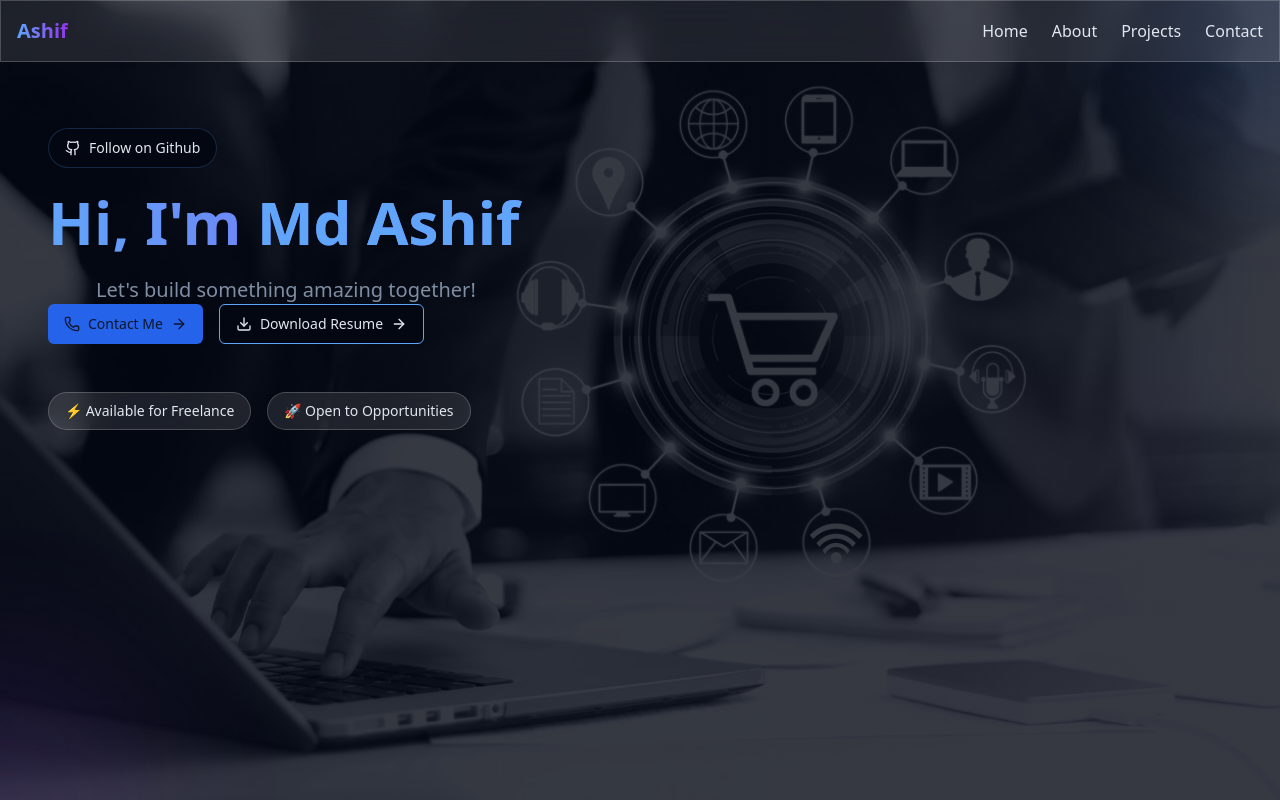
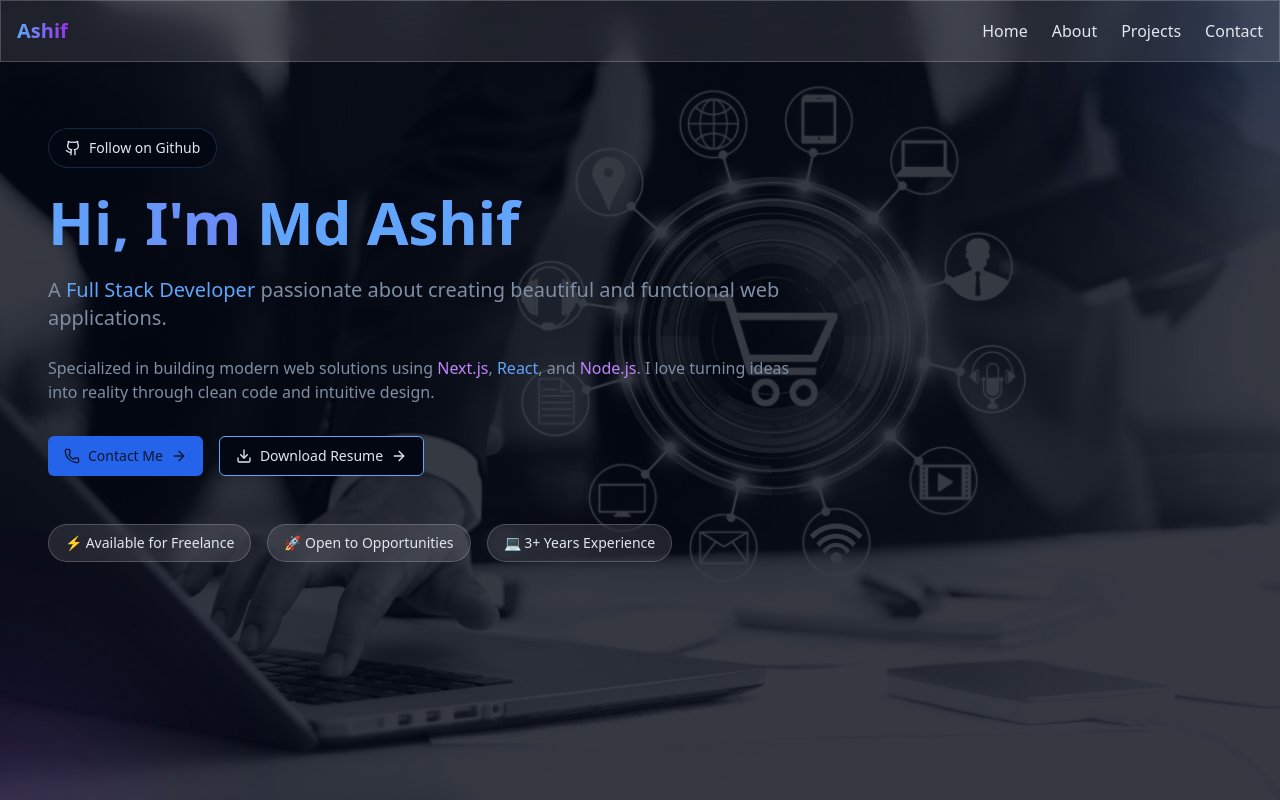
Before and after one commit to ashifreza72/portfolio, a Next.js app: page / in a window 1280 px wide. Shown: the top 800 px of the page. Built offline with nearby package versions, Linux system fonts and the light colour scheme.

Commit message:
add content in herosection

```diff
--- a/src/components/sections/HeroSection.tsx
+++ b/src/components/sections/HeroSection.tsx
@@ -66,9 +66,21 @@ export function HeroSection() {
               Hi, I&apos;m <span className='text-blue-400'>Md Ashif</span>
             </h1>
 
-            <p className='text-muted-foreground text-lg md:text-xl max-w-2xl mx-auto'>
-              Let&apos;s build something amazing together!
-            </p>
+            <div className='space-y-6 mb-8'>
+              <p className='text-muted-foreground text-lg md:text-xl'>
+                A <span className='text-blue-400'>Full Stack Developer</span>{' '}
+                passionate about creating beautiful and functional web
+                applications.
+              </p>
+
+              <p className='text-muted-foreground'>
+                Specialized in building modern web solutions using{' '}
+                <span className='text-purple-400'>Next.js</span>,{' '}
+                <span className='text-blue-400'>React</span>, and{' '}
+                <span className='text-purple-400'>Node.js</span>. I love turning
+                ideas into reality through clean code and intuitive design.
+              </p>
+            </div>
 
             <div className='flex flex-col sm:flex-row gap-4'>
               <Button
@@ -97,6 +109,9 @@ export function HeroSection() {
               <div className='glass px-4 py-2 rounded-full text-sm'>
                 🚀 Open to Opportunities
               </div>
+              <div className='glass px-4 py-2 rounded-full text-sm'>
+                💻 3+ Years Experience
+              </div>
             </div>
           </div>
         </div>
```
